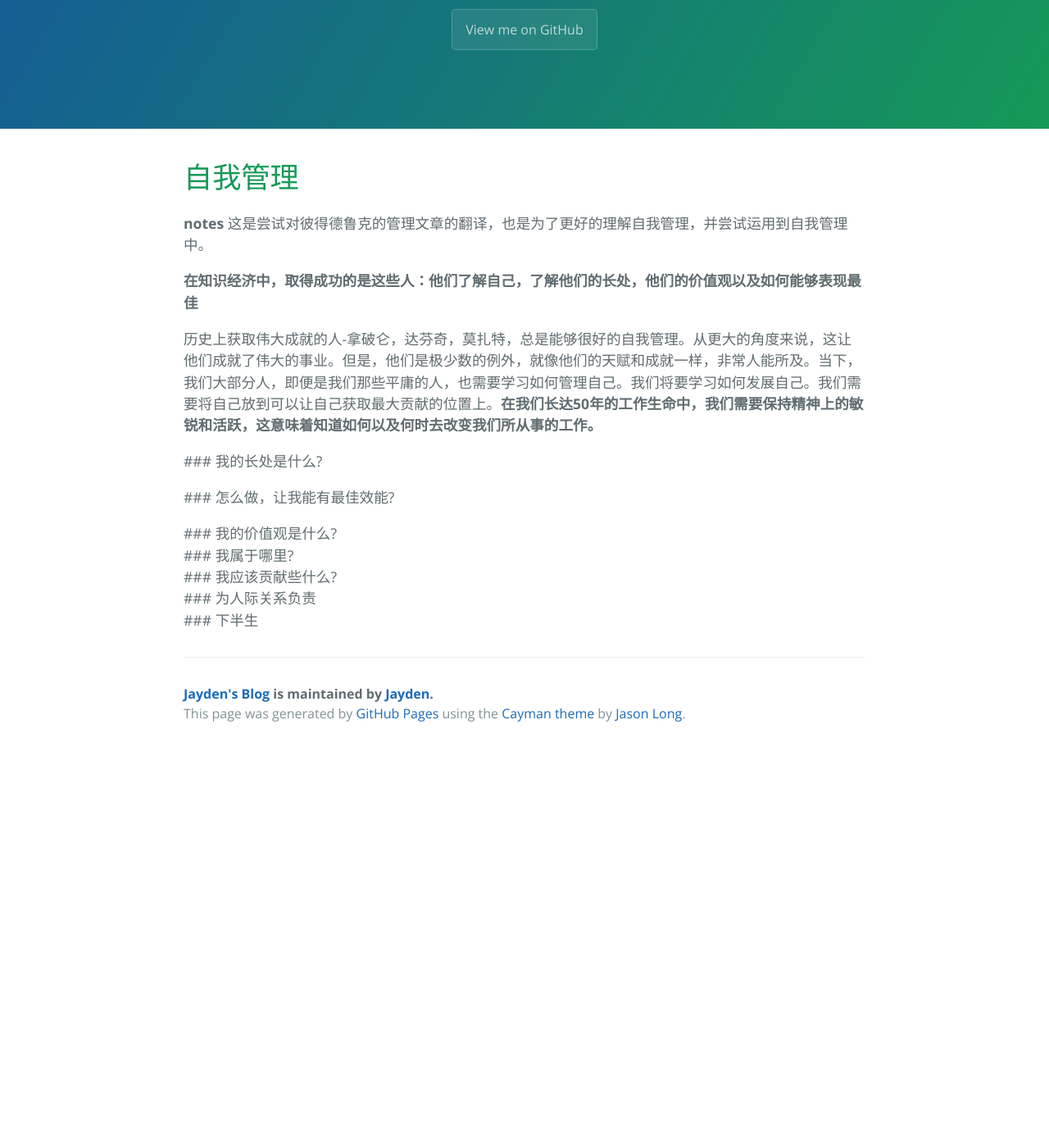
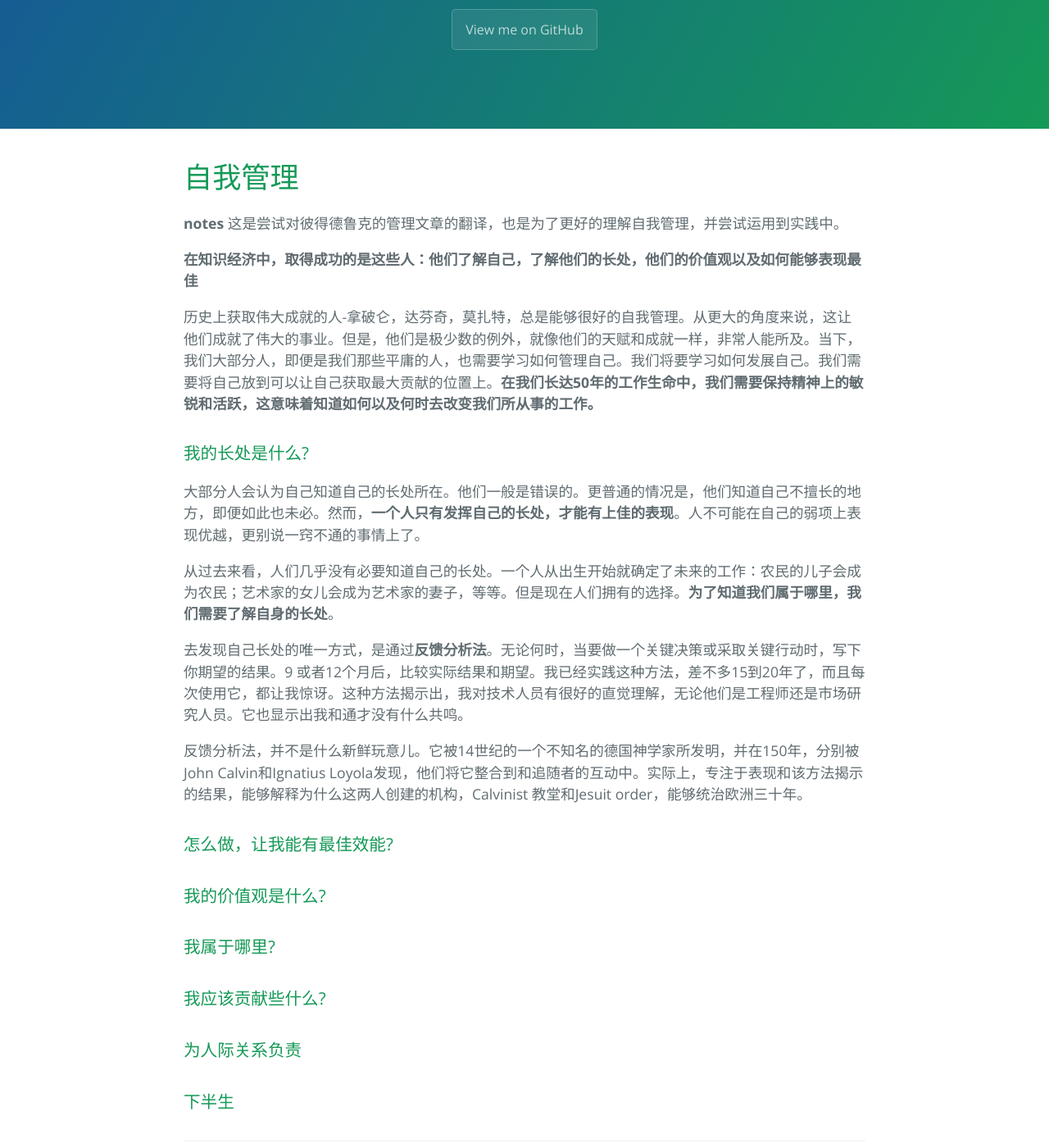
Before and after one commit to dreamhb/dreamhb.github.io, a Jekyll site: the page built from _posts/2021-04-19-Reading-Managing-Oneself.md, in a window 1280 px wide and 1400 px high, scrolled down 226 px. Shown: the whole window at 82% size. Built offline with Jekyll 4.4.1, drawn with Linux system fonts in a browser that asks for light colours; before the commit the page ends 1140 px from its top, so only the background shows below that.

Commit message:
update managing oneself

```diff
--- a/_posts/2021-04-19-Reading-Managing-Oneself.md
+++ b/_posts/2021-04-19-Reading-Managing-Oneself.md
@@ -7,19 +7,26 @@ categories: Translation
 ---
 
 # 自我管理
-**notes** 这是尝试对彼得德鲁克的管理文章的翻译，也是为了更好的理解自我管理，并尝试运用到自我管理中。
+**notes** 这是尝试对彼得德鲁克的管理文章的翻译，也是为了更好的理解自我管理，并尝试运用到实践中。
 
 **在知识经济中，取得成功的是这些人：他们了解自己，了解他们的长处，他们的价值观以及如何能够表现最佳**
 
   历史上获取伟大成就的人-拿破仑，达芬奇，莫扎特，总是能够很好的自我管理。从更大的角度来说，这让他们成就了伟大的事业。但是，他们是极少数的例外，就像他们的天赋和成就一样，非常人能所及。当下，我们大部分人，即便是我们那些平庸的人，也需要学习如何管理自己。我们将要学习如何发展自己。我们需要将自己放到可以让自己获取最大贡献的位置上。**在我们长达50年的工作生命中，我们需要保持精神上的敏锐和活跃，这意味着知道如何以及何时去改变我们所从事的工作。**
 
 
-  ### 我的长处是什么?
+### 我的长处是什么?
 
-  ### 怎么做，让我能有最佳效能?
+   大部分人会认为自己知道自己的长处所在。他们一般是错误的。更普通的情况是，他们知道自己不擅长的地方，即便如此也未必。然而，**一个人只有发挥自己的长处，才能有上佳的表现**。人不可能在自己的弱项上表现优越，更别说一窍不通的事情上了。
 
-  ### 我的价值观是什么?
-  ### 我属于哪里?
-  ### 我应该贡献些什么?
-  ### 为人际关系负责
-  ### 下半生
+  从过去来看，人们几乎没有必要知道自己的长处。一个人从出生开始就确定了未来的工作：农民的儿子会成为农民；艺术家的女儿会成为艺术家的妻子，等等。但是现在人们拥有的选择。**为了知道我们属于哪里，我们需要了解自身的长处**。
+
+  去发现自己长处的唯一方式，是通过**反馈分析法**。无论何时，当要做一个关键决策或采取关键行动时，写下你期望的结果。9 或者12个月后，比较实际结果和期望。我已经实践这种方法，差不多15到20年了，而且每次使用它，都让我惊讶。这种方法揭示出，我对技术人员有很好的直觉理解，无论他们是工程师还是市场研究人员。它也显示出我和通才没有什么共鸣。
+
+  反馈分析法，并不是什么新鲜玩意儿。它被14世纪的一个不知名的德国神学家所发明，并在150年，分别被John Calvin和Ignatius Loyola发现，他们将它整合到和追随者的互动中。实际上，专注于表现和该方法揭示的结果，能够解释为什么这两人创建的机构，Calvinist 教堂和Jesuit order，能够统治欧洲三十年。
+
+### 怎么做，让我能有最佳效能?
+### 我的价值观是什么?
+### 我属于哪里?
+### 我应该贡献些什么?
+### 为人际关系负责
+### 下半生
```
